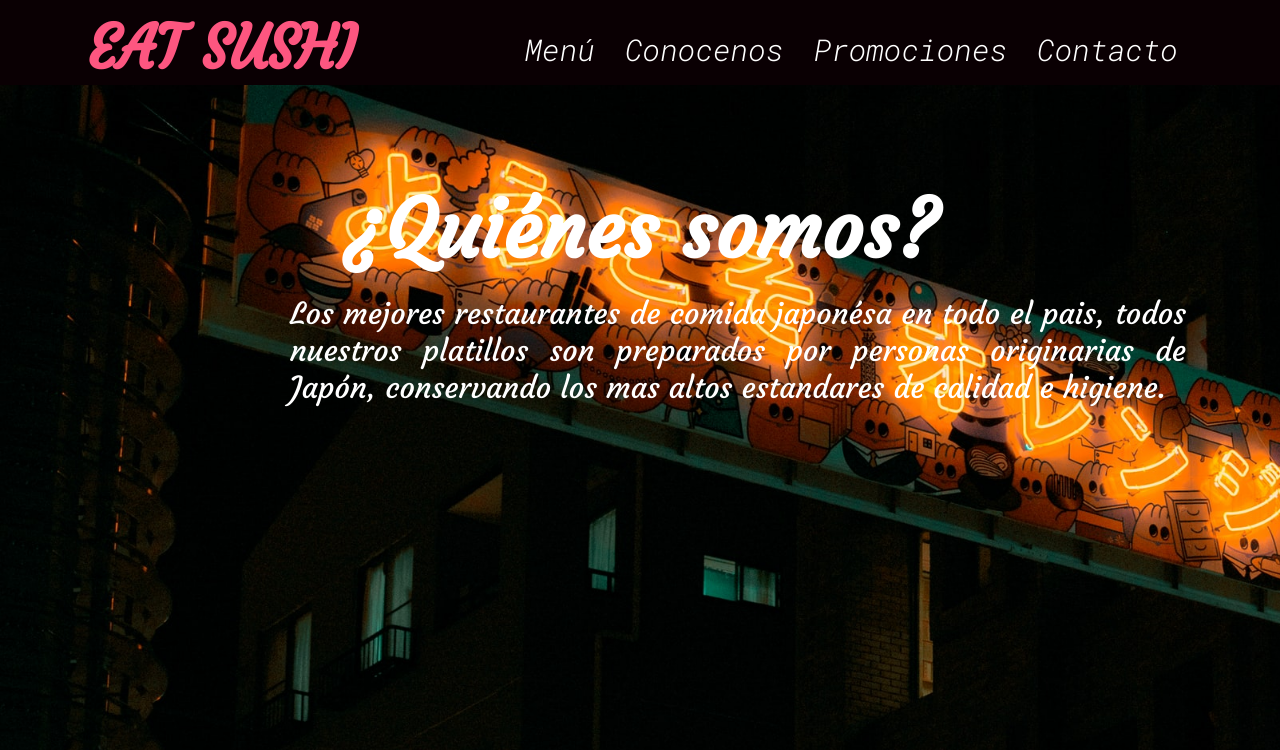
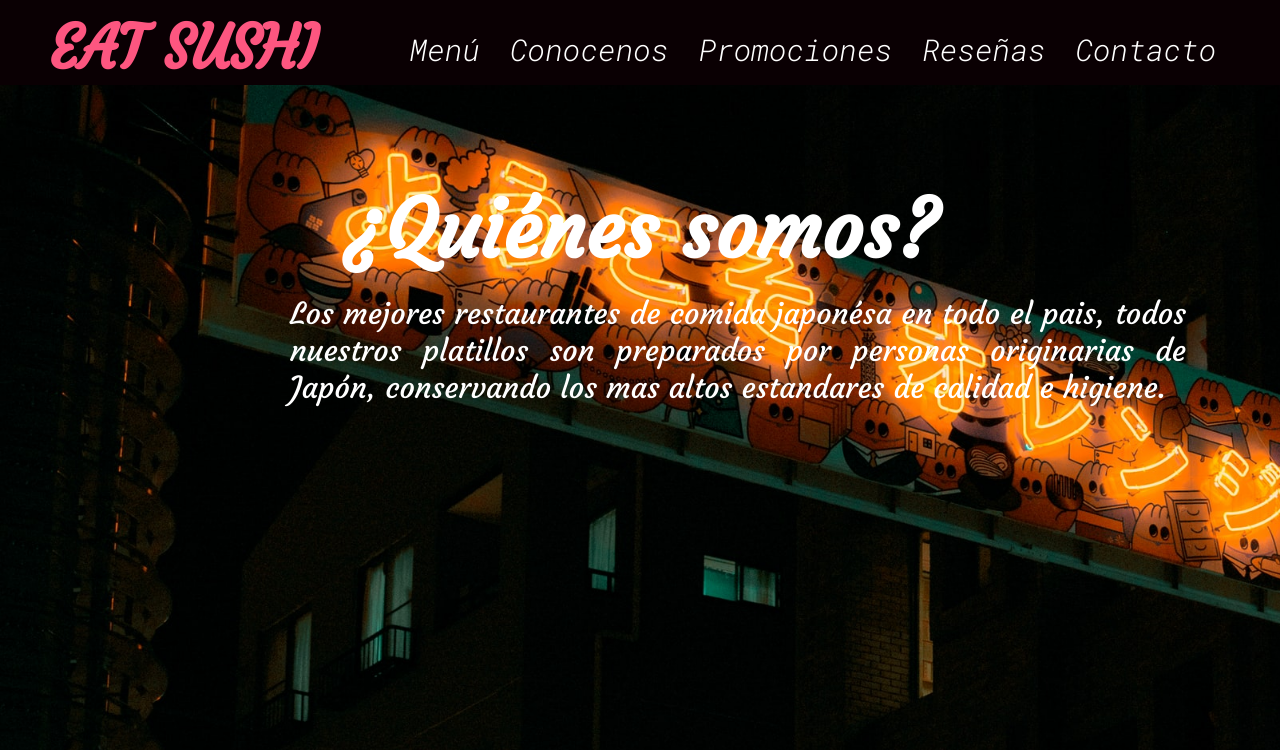
Before and after one commit to JoseEstrada27/ProyectoCoder, a website: page index.html in a window 1280 px wide. Shown: the top 750 px of the page. Drawn offline with nearby package versions, Linux system fonts and the light colour scheme.

Commit message:
Se agrego uin elemento al nav

```diff
--- a/index.html
+++ b/index.html
@@ -29,6 +29,7 @@
                      <li class="header__lista--item"><a href="#Menu">Menú</a></li>
                      <li class="header__lista--item"><a href="#Conocenos">Conocenos</a></li>
                      <li class="header__lista--item"><a href="#Promociones">Promociones</a></li>
+                     <li class="header__lista--item"><a href="#Promociones">Reseñas</a></li>
                      <li class="header__lista--item"><a href="#Reserva">Contacto</a></li>
                  </ul>
                 </nav>
```
